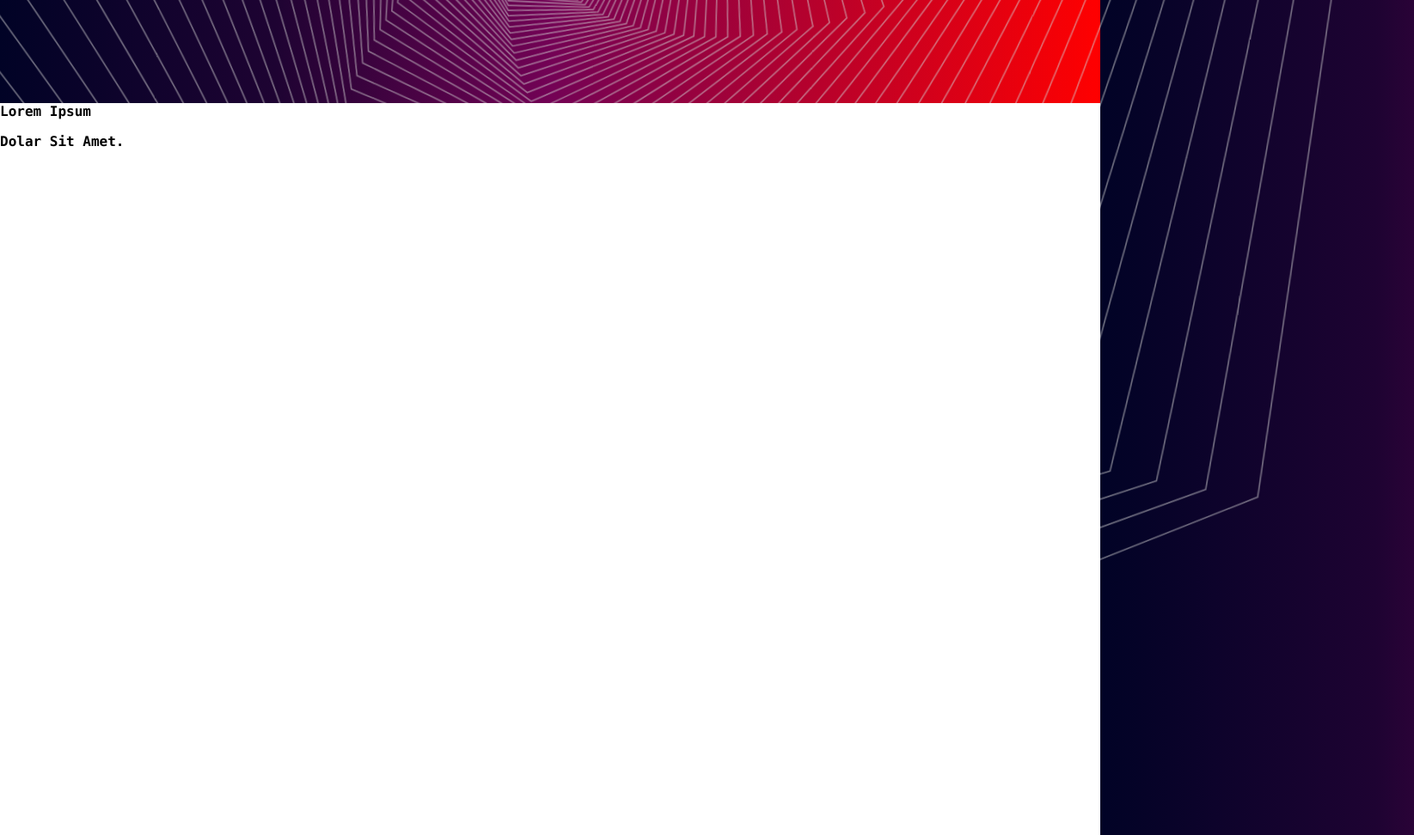
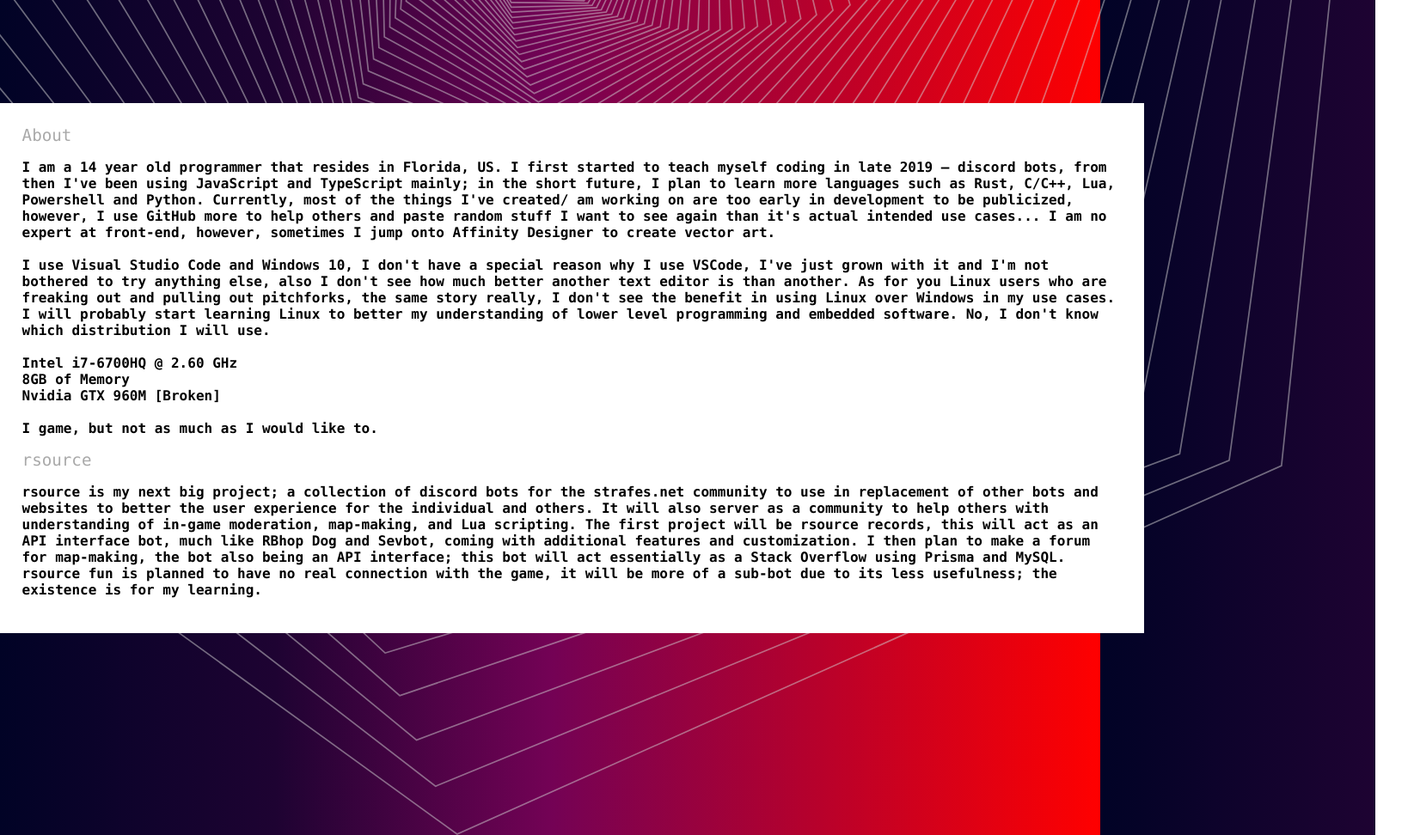
Before and after one commit to insyri/insyri.github.io, a plain HTML site: page index.html in a window 1280 px wide. Shown: the part 680-1652 px from the top of the page at 86% size, 1645 px wide, since content can reach past the window. Drawn offline with Linux system fonts and the light colour scheme.

Commit message:
very incomplete

```diff
--- a/index.html
+++ b/index.html
@@ -18,11 +18,19 @@
                 <span id="intro-1">hey,</span>&nbsp;<span id="intro-2">i'm</span>&nbsp;<span id="intro-3">insyri</span>
             </header>
         </div>
-        <!--this will be auto generated; placeholder-->
-        <div id="content-placeholder">
-            <header>Lorem Ipsum</header>
-            <p>Dolar Sit Amet.</p>
-            <!--<img src="image">-->
+        <div class="cx">
+            <div>
+                <header>About</header>
+                <p>I am a 14 year old programmer that resides in Florida, US. I first started to teach myself coding in late 2019 — discord bots, from then I've been using JavaScript and TypeScript mainly; in the short future, I plan to learn more languages such as Rust, C/C++, Lua, Powershell and Python. Currently, most of the things I've created/ am working on are too early in development to be publicized, however, I use GitHub more to help others and paste random stuff I want to see again than it's actual intended use cases... I am no expert at front-end, however, sometimes I jump onto Affinity Designer to create vector art. <br><br> I use Visual Studio Code and Windows 10, I don't have a special reason why I use VSCode, I've just grown with it and I'm not bothered to try anything else, also I don't see how much better another text editor is than another. As for you Linux users who are freaking out and pulling out pitchforks, the same story really, I don't see the benefit in using Linux over Windows in my use cases. I will probably start learning Linux to better my understanding of lower level programming and embedded software. No, I don't know which distribution I will use. <br><br> Intel i7-6700HQ @ 2.60 GHz <br> 8GB of Memory <br> Nvidia GTX 960M [Broken] <br><br> I game, but not as much as I would like to.</p>
+                <!--<img src="image">-->
+            </div>
+            <div>
+                <header>rsource</header>
+                <p>rsource is my next big project; a collection of discord bots for the strafes.net community to use in replacement of other bots and websites to better the user experience for the individual and others. It will also server as a community to help others with understanding of in-game moderation, map-making, and Lua scripting. The first project will be rsource records, this will act as an API interface bot, much like RBhop Dog and Sevbot, coming with additional features and customization. I then plan to make a forum for map-making, the bot also being an API interface; this bot will act essentially as a Stack Overflow using Prisma and MySQL. rsource fun is planned to have no real connection with the game, it will be more of a sub-bot due to its less usefulness; the existence is for my learning.</p>
+            </div>
+            <div>
+                <header></header>
+            </div>
         </div>
         <!--<div class="powershell"></div>-->
         <span id="FLWR" class="circle"></span>
--- a/index.js
+++ b/index.js
@@ -18,6 +18,7 @@ function g() {
 //update to be 60 fps
 g();
 
+/*
 function favicon() {
     const f1 = document.querySelector("link#DT")
     const f2 = document.querySelector("link#LT")
@@ -32,12 +33,24 @@ function favicon() {
             f1.remove();
         }
     }
-    matcher.addListener(oU);
+    matcher.addListener(oU); //reference error, matcher not defined
     oU();
 }
 
 favicon();
+*/
+//purpose: make hexagon move after 5 secs of inactivity, left to later fix
+/*
+//idle = no motion/ last since moved (event)
+//when goes idle, start timer, if unidles, stop timer, start timer
 
-document.addEventListener('scroll', function() {
+//this is bullshit code, will fix later (why repeat window.addeventlistener)
+window.addEventListener('scroll', function() {
     window.scrollTo(0, window.scrollY)
+    console.log('scroll');
 });
+window.addEventListener('keydown', console.log('keydown'));
+window.addEventListener('mousedown', console.log('mousedown'));
+window.addEventListener('mousemove', console.log('mousemove'));
+window.addEventListener('touchstart', console.log('touchstart'));
+*/
--- a/main.css
+++ b/main.css
@@ -9,21 +9,10 @@ html {
     font-weight: bold;
 }
 
-/*
-#Hexadox {
-    fill-rule:evenodd;
-    clip-rule:evenodd;
-    stroke-linejoin:round;
-    stroke-miterlimit:2;
-    width: 150%;
-    height: auto;
-    background-position: center;
-}
-*/
 body {
     margin: 0px;
 }
-
+/*
 @keyframes spinny {
     0% {
         transform: rotate(0deg);
@@ -32,19 +21,7 @@ body {
         transform: rotate(360deg);
     }
 }
-
-#h {
-    width: 40vw;
-    animation-name: spinny;
-    animation-timing-function: linear;
-    animation-iteration-count: infinite;
-    animation-duration: 720s;
-    transform-origin: center center;
-    position: absolute;
-    top: 0px;
-    left: 0px;
-}
-
+*/
 
 #first-container {
     background-color: black;
@@ -53,12 +30,22 @@ body {
     position: absolute;
 }
 
-#content-placeholder {
+.cx {
     width: 100%;
-    height: 125vh;
+    height: auto;
     background-color: white;
+    border: 5%;
+    padding: 2%;
+}
+
+.cx header {
+    color: darkgray;
+    font-size: larger;
+    font-weight: normal;
+}
+
+.cx p {
     color: black;
-    border: 5%;
 }
 
 #new {
@@ -77,13 +64,6 @@ body {
     position: absolute;
     top: -55%;
     left: -25%;
-
-    /*
-    top: 110%;
-    left: 50%;
-    margin-right: -50%;
-    transform: translate(-50%, -50%);
-    */
 
     z-index: -1;
     user-select: none;
```
